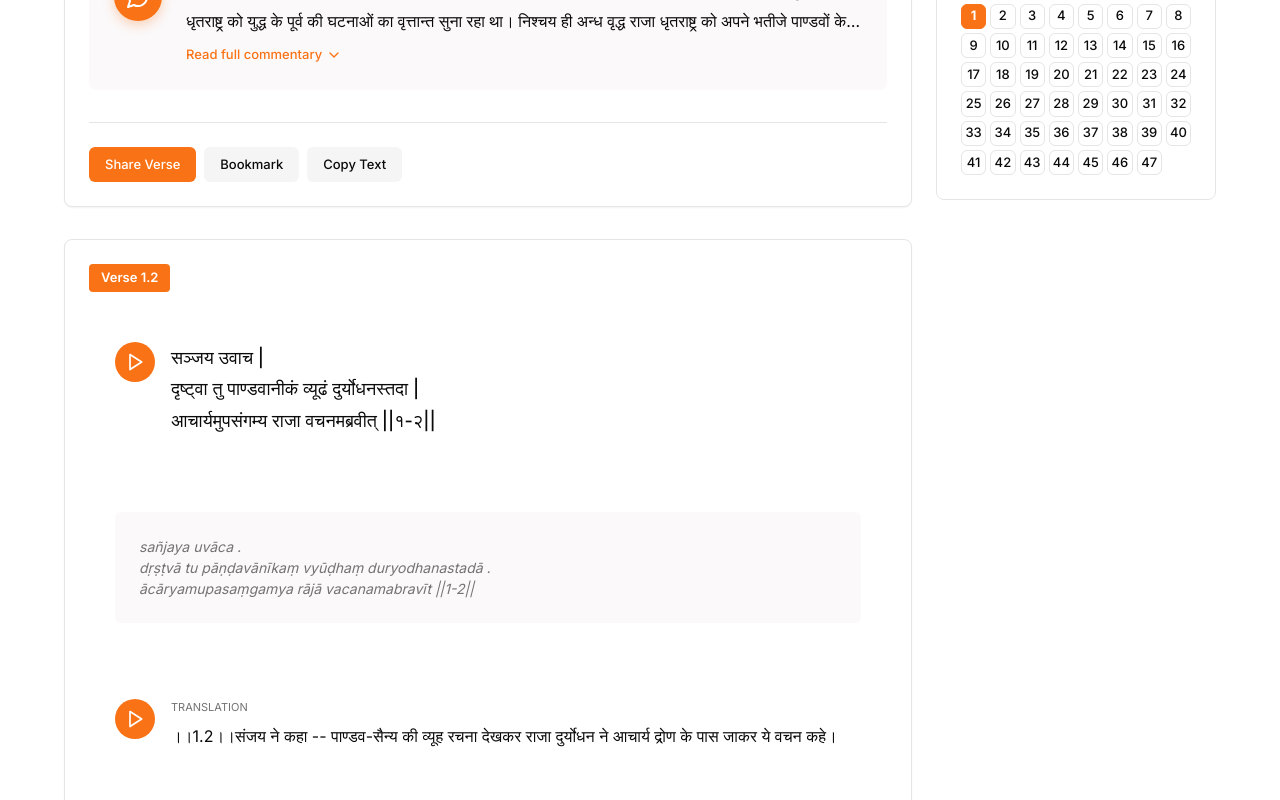
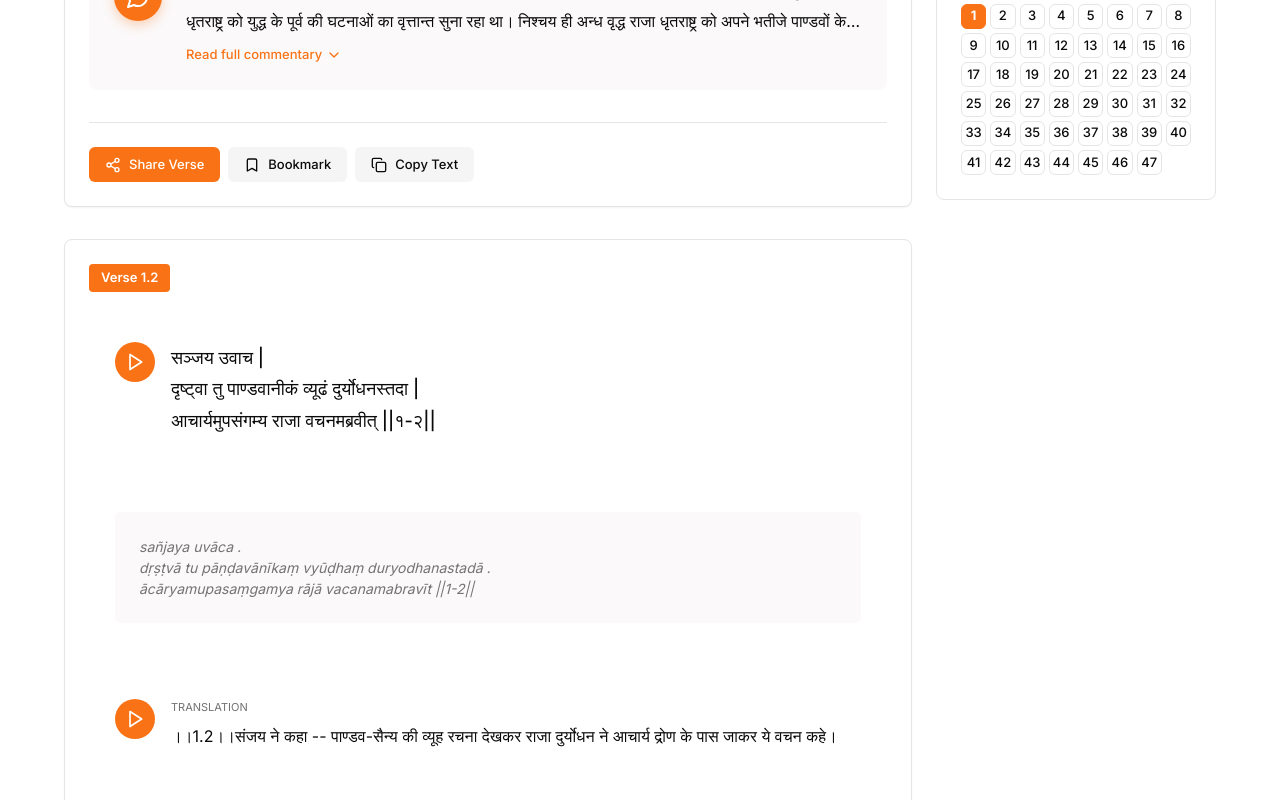
Before and after one commit to Yatendra42/krishnaTalk, a Next.js app: page /chapter/1 in a window 1280 px wide. Shown: the part 1240-2040 px from the top of the page. Built offline with nearby package versions, Linux system fonts and the light colour scheme.

Commit message:
Share button issue resloved

```diff
--- a/src/app/components/AudioPlayer.tsx
+++ b/src/app/components/AudioPlayer.tsx
@@ -210,9 +210,7 @@ export function AudioPlayer({ verseNumber, label }: AudioPlayerProps) {
               />
             </div>
 
-            <span className="audio-player__progress-time audio-player__progress-time--end">
-              {formatTime(duration)}
-            </span>
+
           </div>
 
           <div className="audio-player__volume">
--- a/src/app/components/SidebarWrapper.tsx
+++ b/src/app/components/SidebarWrapper.tsx
@@ -56,8 +56,8 @@ export function SidebarWrapper({ children }: { children: React.ReactNode }) {
           </button>
         </div>
         <div className="sidebar-wrapper__content" onClick={(e) => {
-          // If they click a link inside, close the drawer
-          if ((e.target as HTMLElement).closest('a')) {
+          // If they click a link or button inside, close the drawer
+          if ((e.target as HTMLElement).closest('a, button')) {
             setIsOpen(false);
           }
         }}>
--- /dev/null
+++ b/src/app/components/VerseActions.tsx
@@ -0,0 +1,83 @@
+'use client';
+
+import { Share2, Bookmark, Copy, Check } from 'lucide-react';
+import { useState } from 'react';
+import type { Verse } from '@/services/dataService';
+
+interface VerseActionsProps {
+  verse: Verse;
+}
+
+export function VerseActions({ verse }: VerseActionsProps) {
+  const [copied, setCopied] = useState(false);
+  const [bookmarked, setBookmarked] = useState(false);
+
+  const handleShare = async () => {
+    const url = `${window.location.origin}${window.location.pathname}#verse-${verse.number}`;
+    const shareText = `Bhagavad Gita Verse ${verse.number}\n\n${verse.sanskrit}\n\n${verse.translation}\n\nRead more at: ${url}`;
+
+    if (navigator.share) {
+      try {
+        await navigator.share({
+          title: `Bhagavad Gita - Verse ${verse.number}`,
+          text: shareText,
+          url: url
+        });
+      } catch (err) {
+        console.error('Share failed:', err);
+      }
+    } else {
+      // Fallback to copy to clipboard
+      handleCopy();
+    }
+  };
+
+  const handleCopy = async () => {
+    const textToCopy = `Bhagavad Gita Verse ${verse.number}\n\n${verse.sanskrit}\n\n${verse.translation}`;
+    try {
+      await navigator.clipboard.writeText(textToCopy);
+      setCopied(true);
+      setTimeout(() => setCopied(false), 2000);
+    } catch (err) {
+      console.error('Failed to copy:', err);
+    }
+  };
+
+  const handleBookmark = () => {
+    setBookmarked(!bookmarked);
+    // Future: save to localStorage or backend
+  };
+
+  return (
+    <div className="verse-card__actions">
+      <button
+        onClick={handleShare}
+        className="verse-card__button verse-card__button--primary"
+        aria-label="Share verse"
+        style={{ display: 'flex', alignItems: 'center', gap: '8px' }}
+      >
+        <Share2 size={16} /> Share Verse
+      </button>
+
+      <button
+        onClick={handleBookmark}
+        className={`verse-card__button verse-card__button--secondary ${bookmarked ? 'active' : ''}`}
+        aria-label="Bookmark verse"
+        style={{ display: 'flex', alignItems: 'center', gap: '8px' }}
+      >
+        <Bookmark size={16} fill={bookmarked ? "currentColor" : "none"} />
+        {bookmarked ? 'Saved' : 'Bookmark'}
+      </button>
+
+      <button
+        onClick={handleCopy}
+        className="verse-card__button verse-card__button--secondary"
+        aria-label="Copy verse text"
+        style={{ display: 'flex', alignItems: 'center', gap: '8px' }}
+      >
+        {copied ? <Check size={16} /> : <Copy size={16} />}
+        {copied ? 'Copied!' : 'Copy Text'}
+      </button>
+    </div>
+  );
+}
--- a/src/app/components/VerseCard.tsx
+++ b/src/app/components/VerseCard.tsx
@@ -4,6 +4,8 @@ import { useState } from 'react';
 import { Play, Pause, ChevronDown, MessageCircle } from 'lucide-react';
 import type { Verse } from '@/services/dataService';
 import { useAudio } from '@/contexts/AudioContext';
+
+import { VerseActions } from './VerseActions';
 
 interface VerseCardProps {
   verse: Verse;
@@ -85,13 +87,7 @@ export function VerseCard({ verse, isFirst, totalVerses }: VerseCardProps) {
         </div>
       </div>
 
-      {isFirst && (
-        <div className="verse-card__actions">
-          <button className="verse-card__button verse-card__button--primary">Share Verse</button>
-          <button className="verse-card__button verse-card__button--secondary">Bookmark</button>
-          <button className="verse-card__button verse-card__button--secondary">Copy Text</button>
-        </div>
-      )}
+      <VerseActions verse={verse} />
     </div>
   );
 }
--- a/src/app/layout.tsx
+++ b/src/app/layout.tsx
@@ -45,7 +45,7 @@ export const metadata: Metadata = {
     siteName: "GitaTalks",
     images: [
       {
-        url: "/og-image.png",
+        url: "/og-image.jpg",
         width: 400,
         height: 400,
         alt: "GitaTalks"
--- a/src/styles/components/audio-player.scss
+++ b/src/styles/components/audio-player.scss
@@ -22,6 +22,7 @@
 
     @include mobile {
       gap: $spacing-sm;
+      justify-content: space-between;
     }
   }
 
@@ -80,6 +81,7 @@
 
     @include mobile {
       gap: 8px;
+      margin-left: 15px;
     }
 
     &-time {
@@ -149,7 +151,7 @@
     flex-shrink: 0;
 
     @include mobile {
-      gap: 6px;
+      display: none;
     }
 
     &-button {
--- a/src/styles/components/verse-card.scss
+++ b/src/styles/components/verse-card.scss
@@ -266,5 +266,8 @@
         background: darken($color-secondary, 5%);
       }
     }
+    @include mobile {
+      font-size: 0;
+    }
   }
 }
```
Also changed, not shown: og-image.jpg (deleted), public/og-image.jpg (added).
